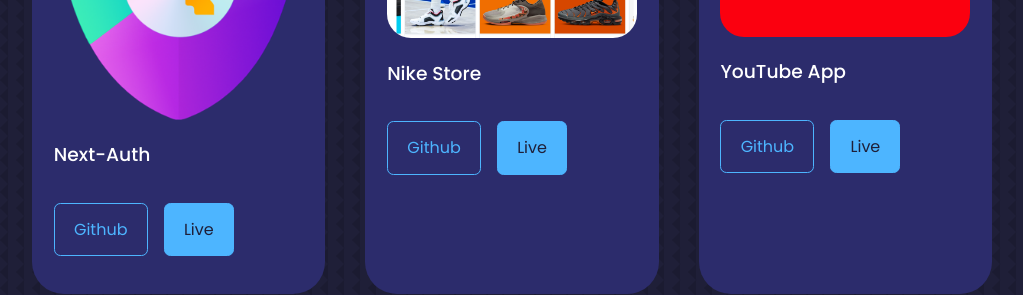
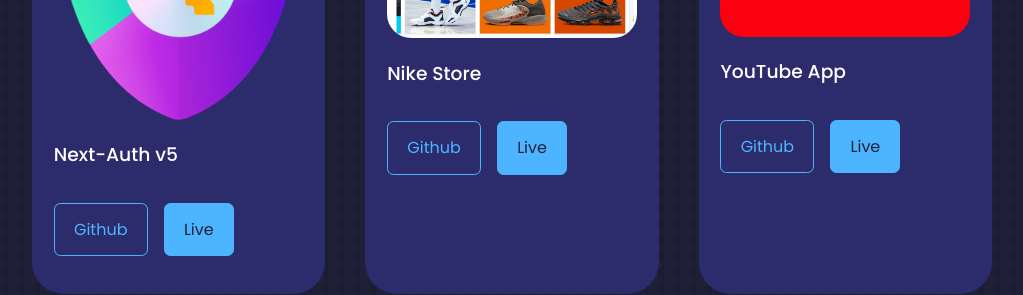
Before and after one commit to ismailabdullazade/My-Portfolio, a React (Create React App) app: page / in a window 1280 px wide. Shown: the part 3320-3615 px from the top of the page, without its empty margins (128-1151 px from the left). Built offline with nearby package versions, Linux system fonts and the light colour scheme.

Commit message:
added version

```diff
--- a/src/components/Portfolio/Portfolio.jsx
+++ b/src/components/Portfolio/Portfolio.jsx
@@ -19,7 +19,7 @@
           <div className="portfolio__item-image">
             <img src={IMG7} alt="" />
           </div>
-          <h3>Next-Auth</h3>
+          <h3>Next-Auth v5</h3>
           <div className="portfolio__item-cta">
             <a href="https://github.com/ismailabdullazade/Next-Auth-MasterClass" className='btn' target="_blank">Github</a>
             <a href="https://next-auth-master-class-hw2y.vercel.app" className='btn btn-primary' target="_blank">Live</a>
```
